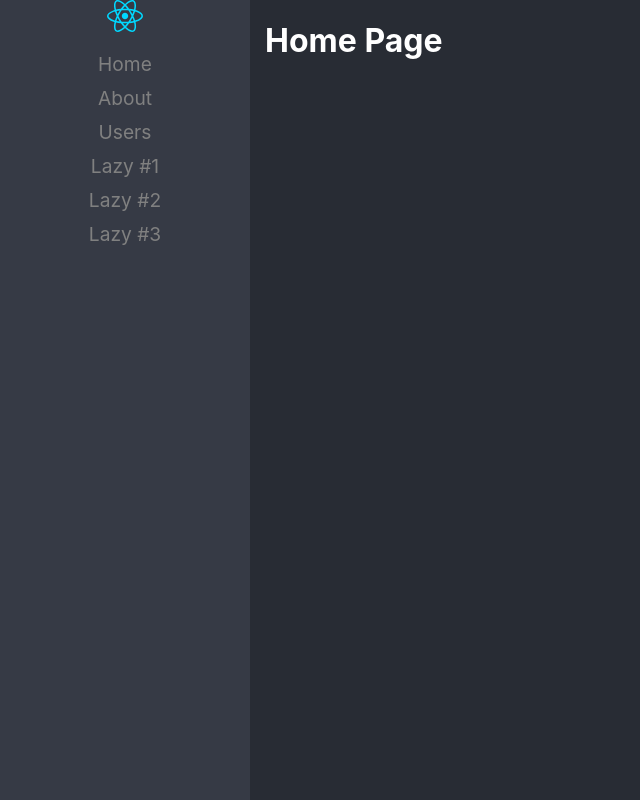
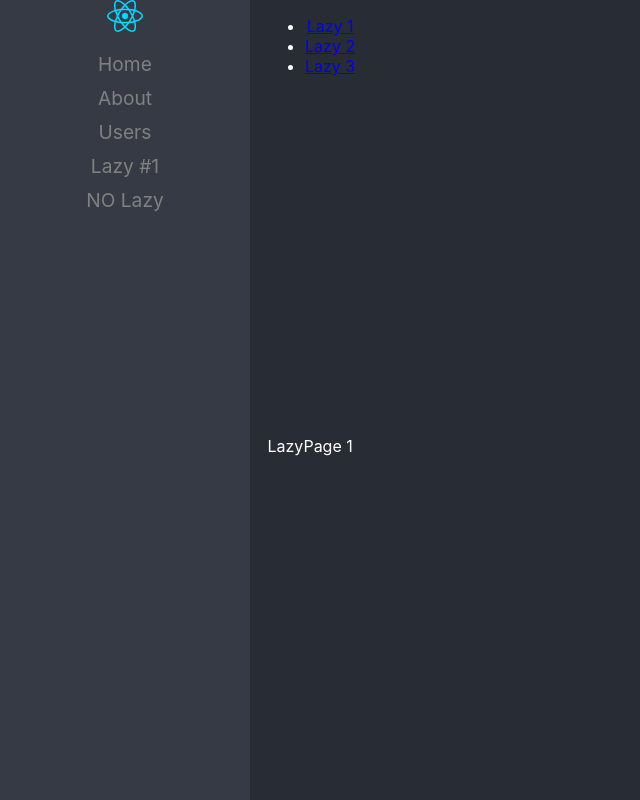
Before and after one commit to AndresAcuna1997/react-advance, a React (Vite) app: page /lazyload/lazy1 in a window 1280 px wide. Before the commit this address led to /home. Shown: the whole page, without its empty margins (0-640 px from the left). Built offline with nearby package versions, Linux system fonts and the light colour scheme.

Commit message:
Lazy load Nested

```diff
--- /dev/null
+++ b/src/Lazyload/Pages/NoLazyload.tsx
@@ -0,0 +1,5 @@
+export const NoLazyload = () => {
+  return (
+    <div>NoLazyload</div>
+  )
+}
--- /dev/null
+++ b/src/Lazyload/layout/LazyLayout.tsx
@@ -0,0 +1,31 @@
+import { NavLink, Route, Routes, Navigate } from 'react-router-dom';
+import { LazyPageOne, LazyPageThree, LazyPageTwo } from '../Pages';
+export const LazyLayout = () => {
+    return (
+        <div style={{ display: 'grid' }}>
+            <ul>
+                <li>
+                    <NavLink to="lazy1">Lazy 1</NavLink>
+                </li>
+
+                <li>
+                    <NavLink to="lazy2">Lazy 2</NavLink>
+                </li>
+
+                <li>
+                    <NavLink to="lazy3">Lazy 3</NavLink>
+                </li>
+            </ul>
+
+            <Routes>
+                <Route path='lazy1' element={<LazyPageOne />} />
+                <Route path='lazy2' element={<LazyPageTwo />} />
+                <Route path='lazy3' element={<LazyPageThree />} />
+
+                <Route path='*' element={<Navigate replace to="lazy1" />} />
+            </Routes>
+        </div>
+    )
+}
+
+export default LazyLayout
--- a/src/routes/routes.ts
+++ b/src/routes/routes.ts
@@ -1,5 +1,6 @@
 // import { LazyPageOne, LazyPageThree, LazyPageTwo } from '../Lazyload/Pages';
 import { LazyExoticComponent, lazy } from 'react';
+import { NoLazyload } from '../Lazyload/Pages/NoLazyload';
 
 type JSXComponent = () => JSX.Element
 
@@ -10,27 +11,22 @@ interface Route {
     name: string
 }
 
-const LazyOne = lazy(() => import('../Lazyload/Pages/LazyPageOne'))
-const LazyTwo = lazy(() => import('../Lazyload/Pages/LazyPageTwo'))
-const LazyThree = lazy(() => import('../Lazyload/Pages/LazyPageThree'))
+const LazyLayout = lazy(() => import('../Lazyload/layout/LazyLayout'))
+// const LazyOne = lazy(() => import('../Lazyload/Pages/LazyPageOne'))
+// const LazyTwo = lazy(() => import('../Lazyload/Pages/LazyPageTwo'))
+// const LazyThree = lazy(() => import('../Lazyload/Pages/LazyPageThree'))
 
 export const routes: Route[] = [
     {
-        to: "/lazy1",
-        path: "lazy1",
-        Component: LazyOne,
+        to: "/lazyload/",
+        path: "/lazyload/*",
+        Component: LazyLayout,
         name: 'Lazy #1'
     },
     {
-        to: "/lazy2",
-        path: "lazy2",
-        Component: LazyTwo,
-        name: 'Lazy #2'
+        to: "/no-lazy",
+        path: "no-lazy",
+        Component: NoLazyload,
+        name: 'NO Lazy'
     },
-    {
-        to: "/lazy3",
-        path: "lazy3",
-        Component: LazyThree,
-        name: 'Lazy #3'
-    }
 ]
```
